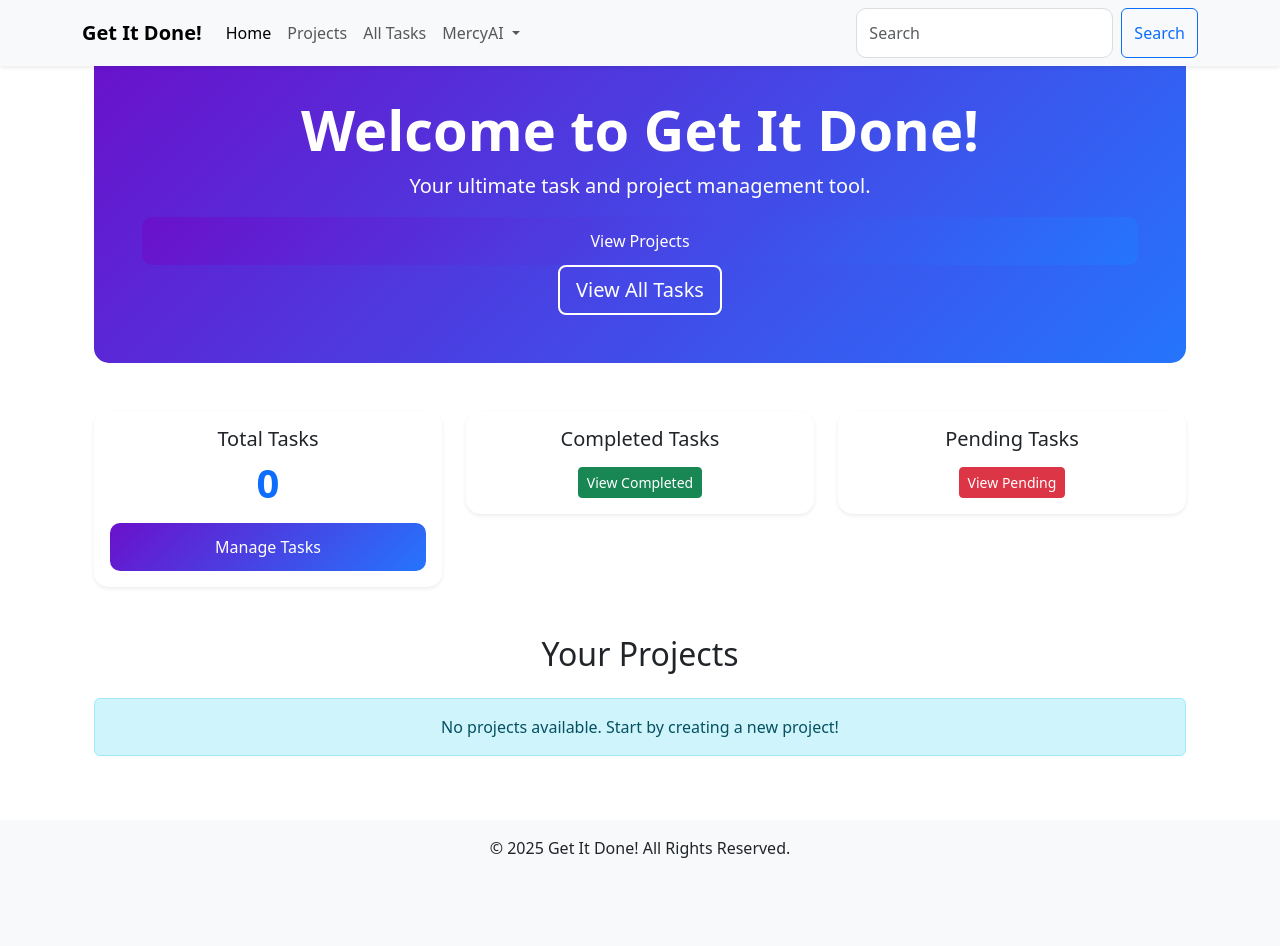
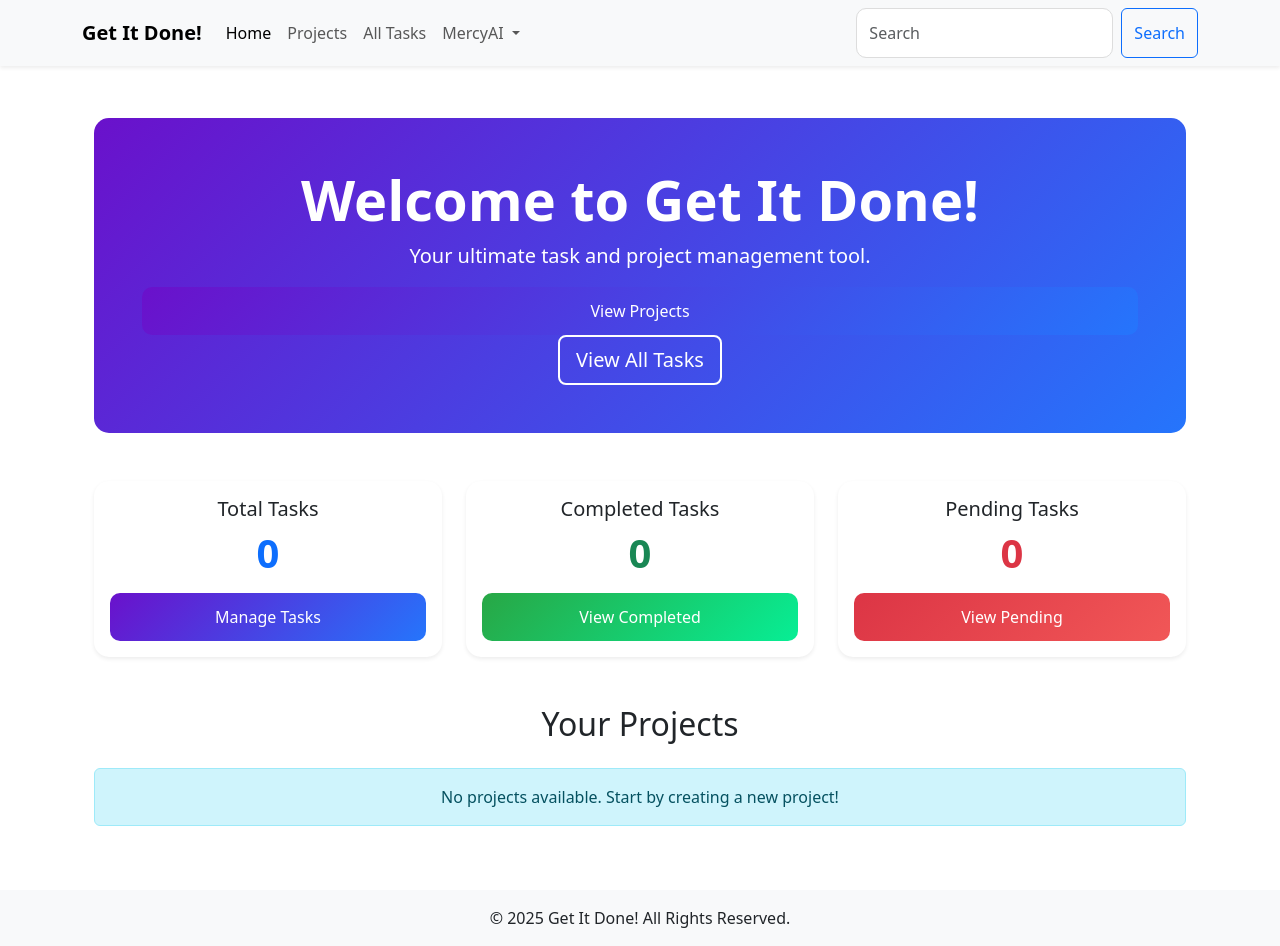
Before and after one commit to Dabeey/GET-IT-DONE-, a Flask app: page / in a window 1280 px wide. Before the commit the page ends 858 px from the top, so only its background shows below. Run offline with Flask 3, Linux system fonts and the light colour scheme; a user stored in the database is signed in; some libraries are stand-ins or nearby versions.

Commit message:
Enhance UI with new gradient buttons and improve card layout in dashboard

```diff
--- a/static/css/style.css
+++ b/static/css/style.css
@@ -1,3 +1,7 @@
+body {
+    padding-top: 70px;
+}
+
 /* Login Section Styling */
 .login-body {
     background: linear-gradient(135deg, #6a11cb, #2575fc);
@@ -56,6 +60,60 @@
 
 .btn-primary:hover {
     background: linear-gradient(135deg, #2575fc, #6a11cb);
+    transform: translateY(-2px);
+
+}
+
+/* Green Gradient Button */
+.btn-gradient-green {
+    background: linear-gradient(135deg, #28a745, #07ee95);
+    border: none;
+    color: #fff;
+    padding: 0.75rem;
+    font-size: 1rem;
+    border-radius: 10px;
+    transition: all 0.3s ease;
+    text-align: center;
+}
+
+.btn-gradient-green:hover {
+    background: linear-gradient(135deg, #07ee95,#28a745);
+    color: #fff; /* Ensure text stays white on hover */
+    transform: translateY(-2px);
+}
+
+/* Red Gradient Button */
+.btn-gradient-red {
+    background: linear-gradient(135deg, #dc3545, #f15757);
+    border: none;
+    color: #fff;
+    padding: 0.75rem;
+    font-size: 1rem;
+    border-radius: 10px;
+    transition: all 0.3s ease;
+    text-align: center;
+}
+
+.btn-gradient-red:hover {
+    background: linear-gradient(135deg, #f15757,#dc3545);
+    color: #fff; /* Ensure text stays white on hover */
+    transform: translateY(-2px);
+}
+
+/* Primary Gradient Button (for consistency) */
+.btn-primary {
+    background: linear-gradient(135deg, #6a11cb, #2575fc);
+    border: none;
+    color: #fff;
+    padding: 0.75rem;
+    font-size: 1rem;
+    border-radius: 10px;
+    transition: all 0.3s ease;
+}
+
+.btn-primary:hover {
+    background: linear-gradient(135deg, #2575fc, #6a11cb);
+    color: #fff; /* Ensure text stays white on hover */
     transform: translateY(-2px);
 }
 
--- a/templates/index.html
+++ b/templates/index.html
@@ -13,7 +13,7 @@
 
     <div class="stats-section row mt-5">
         <div class="col-md-4">
-            <div class="card shadow-sm border-0">
+            <div class="card shadow-sm border-0 h-100">
                 <div class="card-body text-center">
                     <h5 class="card-title">Total Tasks</h5>
                     <p class="display-6 fw-bold text-primary">{{ tasks|length }}</p>
@@ -22,20 +22,20 @@
             </div>
         </div>
         <div class="col-md-4">
-            <div class="card shadow-sm border-0">
+            <div class="card shadow-sm border-0 h-100">
                 <div class="card-body text-center">
                     <h5 class="card-title">Completed Tasks</h5>
-                    <p class="display-6 fw-bold text-success">{{ completed_tasks }}</p>
-                    <a href="{{ url_for('tasks') }}" class="btn btn-sm btn-success">View Completed</a>
+                    <p class="display-6 fw-bold text-success">{{ completed_tasks|default(0) }}</p>
+                    <a href="{{ url_for('tasks') }}" class="btn btn-sm w-100 btn-gradient-green">View Completed</a>
                 </div>
             </div>
         </div>
         <div class="col-md-4">
-            <div class="card shadow-sm border-0">
+            <div class="card shadow-sm border-0 h-100">
                 <div class="card-body text-center">
                     <h5 class="card-title">Pending Tasks</h5>
-                    <p class="display-6 fw-bold text-danger">{{ pending_tasks }}</p>
-                    <a href="{{ url_for('tasks') }}" class="btn btn-sm btn-danger">View Pending</a>
+                    <p class="display-6 fw-bold text-danger">{{ pending_tasks|default(0) }}</p>
+                    <a href="{{ url_for('tasks') }}" class="btn btn-lg w-100 btn-gradient-red">View Pending</a>
                 </div>
             </div>
         </div>
```
